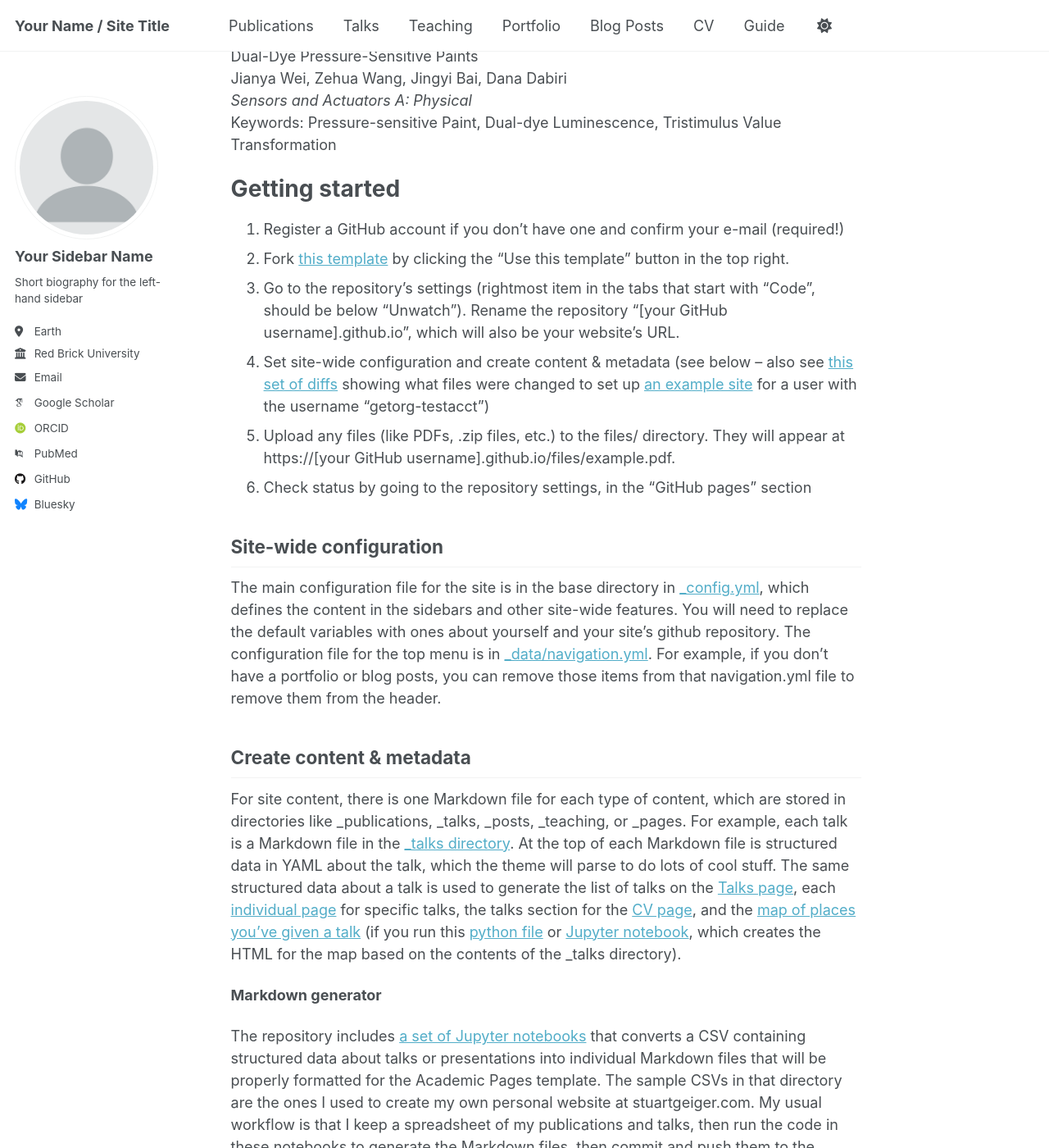
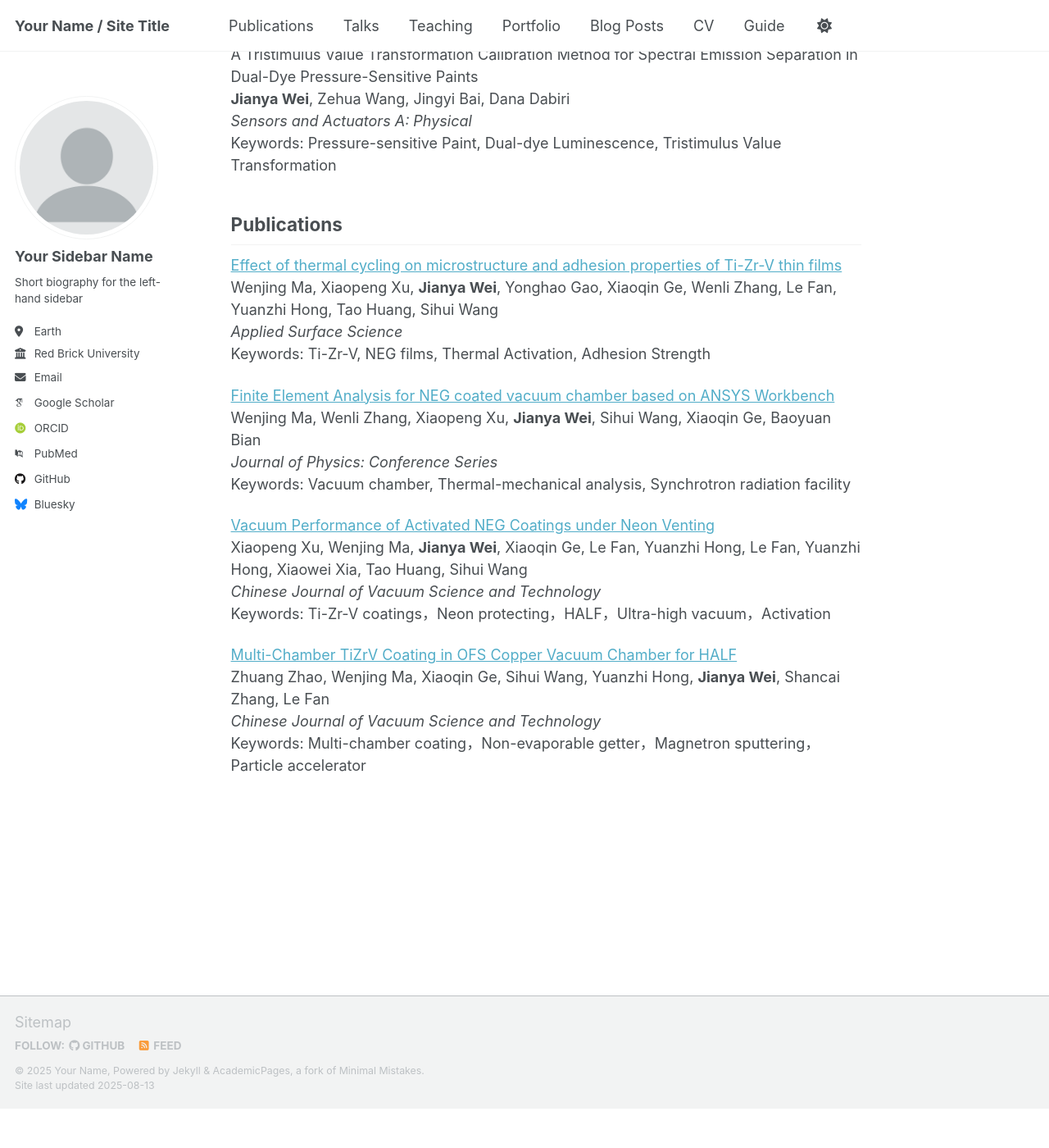
Before and after one commit to jywei02/jywei02.github.io, a Jekyll site: the page built from _pages/about.md, in a window 1280 px wide and 1400 px high, scrolled down 265 px. Shown: the whole window at 82% size. Built offline with Jekyll 4.4.1, drawn with Linux system fonts in a browser that asks for light colours; some web fonts are replaced; a script that is not in the unit is left out; after the commit the page ends 1617 px from its top, so only the background shows below that; some of the changed text lies outside the part shown.

Commit message:
Update about.md

```diff
--- a/_pages/about.md
+++ b/_pages/about.md
@@ -10,41 +10,30 @@ redirect_from:
 Hi there! I’m a Master’s student in Mechanical Engineering at the University of Washington, Seattle. My work centers on advanced fluid control for artificial kidney systems and high-throughput image processing for aerospace applications.
 
 Under Review
-======
+------
 A Tristimulus Value Transformation Calibration Method for Spectral Emission Separation in Dual-Dye Pressure-Sensitive Paints
-Jianya Wei, Zehua Wang, Jingyi Bai, Dana Dabiri
+**Jianya Wei**, Zehua Wang, Jingyi Bai, Dana Dabiri
 *Sensors and Actuators A: Physical*
 Keywords: Pressure-sensitive Paint, Dual-dye Luminescence, Tristimulus Value Transformation
 
-Getting started
-======
-1. Register a GitHub account if you don't have one and confirm your e-mail (required!)
-1. Fork [this template](https://github.com/academicpages/academicpages.github.io) by clicking the "Use this template" button in the top right.
-1. Go to the repository's settings (rightmost item in the tabs that start with "Code", should be below "Unwatch"). Rename the repository "[your GitHub username].github.io", which will also be your website's URL.
-1. Set site-wide configuration and create content & metadata (see below -- also see [this set of diffs](http://archive.is/3TPas) showing what files were changed to set up [an example site](https://getorg-testacct.github.io) for a user with the username "getorg-testacct")
-1. Upload any files (like PDFs, .zip files, etc.) to the files/ directory. They will appear at https://[your GitHub username].github.io/files/example.pdf.
-1. Check status by going to the repository settings, in the "GitHub pages" section
+Publications
+------
+[Effect of thermal cycling on microstructure and adhesion properties of Ti-Zr-V thin films](https://www.sciencedirect.com/science/article/abs/pii/S0169433223029197)
+Wenjing Ma, Xiaopeng Xu, **Jianya Wei**, Yonghao Gao, Xiaoqin Ge, Wenli Zhang, Le Fan, Yuanzhi Hong, Tao Huang, Sihui Wang
+*Applied Surface Science*
+Keywords: Ti-Zr-V, NEG films, Thermal Activation, Adhesion Strength
 
-Site-wide configuration
-------
-The main configuration file for the site is in the base directory in [_config.yml](https://github.com/academicpages/academicpages.github.io/blob/master/_config.yml), which defines the content in the sidebars and other site-wide features. You will need to replace the default variables with ones about yourself and your site's github repository. The configuration file for the top menu is in [_data/navigation.yml](https://github.com/academicpages/academicpages.github.io/blob/master/_data/navigation.yml). For example, if you don't have a portfolio or blog posts, you can remove those items from that navigation.yml file to remove them from the header.
+[Finite Element Analysis for NEG coated vacuum chamber based on ANSYS Workbench](https://iopscience.iop.org/article/10.1088/1742-6596/2687/8/082025)
+Wenjing Ma, Wenli Zhang, Xiaopeng Xu, **Jianya Wei**, Sihui Wang, Xiaoqin Ge, Baoyuan Bian
+*Journal of Physics: Conference Series*
+Keywords: Vacuum chamber, Thermal-mechanical analysis, Synchrotron radiation facility
 
-Create content & metadata
-------
-For site content, there is one Markdown file for each type of content, which are stored in directories like _publications, _talks, _posts, _teaching, or _pages. For example, each talk is a Markdown file in the [_talks directory](https://github.com/academicpages/academicpages.github.io/tree/master/_talks). At the top of each Markdown file is structured data in YAML about the talk, which the theme will parse to do lots of cool stuff. The same structured data about a talk is used to generate the list of talks on the [Talks page](https://academicpages.github.io/talks), each [individual page](https://academicpages.github.io/talks/2012-03-01-talk-1) for specific talks, the talks section for the [CV page](https://academicpages.github.io/cv), and the [map of places you've given a talk](https://academicpages.github.io/talkmap.html) (if you run this [python file](https://github.com/academicpages/academicpages.github.io/blob/master/talkmap.py) or [Jupyter notebook](https://github.com/academicpages/academicpages.github.io/blob/master/talkmap.ipynb), which creates the HTML for the map based on the contents of the _talks directory).
+[Vacuum Performance of Activated NEG Coatings under Neon Venting](http://cjvst.cvs.org.cn/en/article/doi/10.13922/j.cnki.cjvst.202305002)
+Xiaopeng Xu, Wenjing Ma, **Jianya Wei**, Xiaoqin Ge, Le Fan, Yuanzhi Hong, Le Fan, Yuanzhi Hong, Xiaowei Xia, Tao Huang, Sihui Wang
+*Chinese Journal of Vacuum Science and Technology*
+Keywords: Ti-Zr-V coatings，Neon protecting，HALF，Ultra-high vacuum，Activation
 
-**Markdown generator**
-
-The repository includes [a set of Jupyter notebooks](https://github.com/academicpages/academicpages.github.io/tree/master/markdown_generator
-) that converts a CSV containing structured data about talks or presentations into individual Markdown files that will be properly formatted for the Academic Pages template. The sample CSVs in that directory are the ones I used to create my own personal website at stuartgeiger.com. My usual workflow is that I keep a spreadsheet of my publications and talks, then run the code in these notebooks to generate the Markdown files, then commit and push them to the GitHub repository.
-
-How to edit your site's GitHub repository
-------
-Many people use a git client to create files on their local computer and then push them to GitHub's servers. If you are not familiar with git, you can directly edit these configuration and Markdown files directly in the github.com interface. Navigate to a file (like [this one](https://github.com/academicpages/academicpages.github.io/blob/master/_talks/2012-03-01-talk-1.md) and click the pencil icon in the top right of the content preview (to the right of the "Raw | Blame | History" buttons). You can delete a file by clicking the trashcan icon to the right of the pencil icon. You can also create new files or upload files by navigating to a directory and clicking the "Create new file" or "Upload files" buttons.
-
-Example: editing a Markdown file for a talk
-![Editing a Markdown file for a talk](/images/editing-talk.png)
-
-For more info
-------
-More info about configuring Academic Pages can be found in [the guide](https://academicpages.github.io/markdown/), the [growing wiki](https://github.com/academicpages/academicpages.github.io/wiki), and you can always [ask a question on GitHub](https://github.com/academicpages/academicpages.github.io/discussions). The [guides for the Minimal Mistakes theme](https://mmistakes.github.io/minimal-mistakes/docs/configuration/) (which this theme was forked from) might also be helpful.
+[Multi-Chamber TiZrV Coating in OFS Copper Vacuum Chamber for HALF](https://www.cpsjournals.cn/article/doi/10.13922/j.cnki.cjvst.202207022?viewType=HTML)
+Zhuang Zhao, Wenjing Ma, Xiaoqin Ge, Sihui Wang, Yuanzhi Hong, **Jianya Wei**, Shancai Zhang, Le Fan
+*Chinese Journal of Vacuum Science and Technology*
+Keywords: Multi-chamber coating，Non-evaporable getter，Magnetron sputtering，Particle accelerator
```
